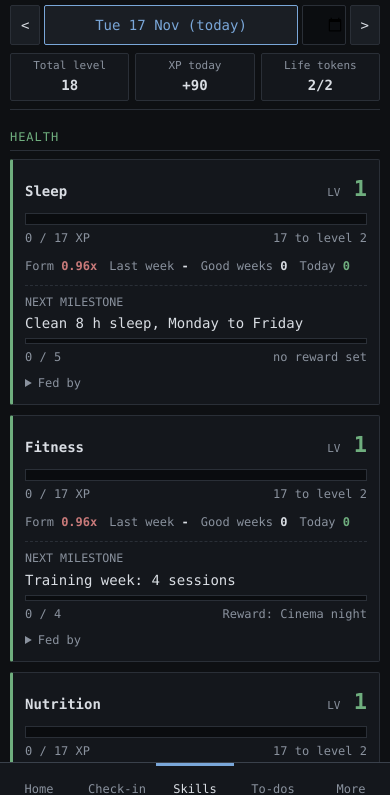
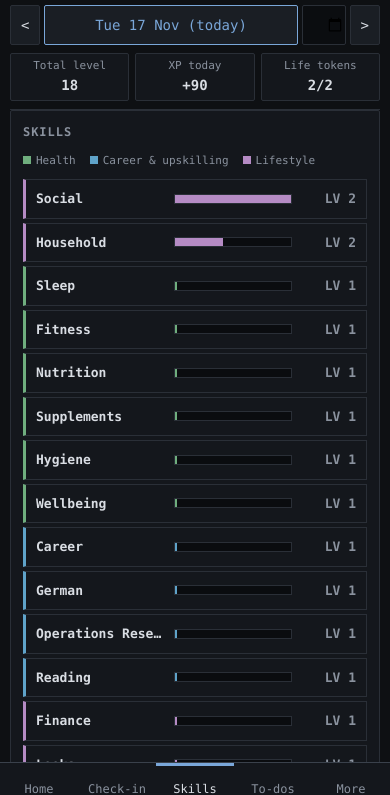
Before and after one commit to CianTwohig98/life-tracker, a website: page docs/index.html in a window 390 px wide. Both pictures are taken after a click on the button "Skills". Shown: the part 34-829 px from the top of the page. Drawn offline with Linux system fonts and the light colour scheme.

Commit message:
Skills page as one sorted bar chart with expandable detail, trimmed home page, fix Movement need bar, quick-add water
Co-Authored-By: Claude Sonnet 5.5 <noreply@anthropic.com>
Claude-Session: https://claude.ai/code/session_01CjbzXJdMwxeQvWnNfRii2a

```diff
--- a/docs/index.html
+++ b/docs/index.html
@@ -274,6 +274,24 @@ details.ds summary{margin:0}
 .tdadd{margin-top:10px}.row.nw{flex-wrap:nowrap}.row.nw input{flex:1;min-width:0}
 .tdopt{margin-top:6px}.tdopt summary{margin:0}.tdopt .fld{margin-top:8px}
 
+/* skills overview: one sorted bar chart, tap a row to open its detail */
+.legend{display:flex;flex-wrap:wrap;gap:4px 14px;margin:8px 0 10px;font-size:11px;color:var(--mu)}
+.lg i{display:inline-block;width:8px;height:8px;margin-right:5px}
+.skr{background:var(--p1);border:1px solid var(--line);border-left:3px solid var(--gc);margin-bottom:4px}
+.skrow{display:grid;grid-template-columns:minmax(96px,34%) 1fr 52px;gap:10px;align-items:center;width:100%;padding:9px 10px;background:none;border:0;color:inherit;font:inherit;text-align:left;cursor:pointer}
+.skrow .skn{overflow:hidden;text-overflow:ellipsis;white-space:nowrap}
+.skbar{height:10px;background:#0a0c0f;border:1px solid var(--line);overflow:hidden}
+.skbar>i{display:block;height:100%;background:var(--gc)}
+.skrow .skl{text-align:right;font-variant-numeric:tabular-nums;color:var(--mu);white-space:nowrap}
+.skr.open{border-color:var(--line2)}
+.skr.open .skrow .skl{color:var(--tx,inherit)}
+.skr .sk{border:0;border-top:1px solid var(--line);border-left:0;background:none;margin:0}
+.skr .sk .skh{display:none}
+details.card>summary{cursor:pointer}
+.skrow{grid-template-columns:minmax(112px,40%) 1fr 54px}
+.skrow .skn{font-size:13px}
+.skrow .skl{font-size:13px;font-weight:700}
+
 </style>
 </head>
 <body>
@@ -367,7 +385,7 @@ const HOME_TASKS = [
   { id: 't_dishes', label: 'Dishes, wipe counters', fill: { kitchen: 25 }, xp: 5 },
   { id: 't_hall', label: 'Tidy hallway', fill: { hallway: 30 }, xp: 5 }
 ];
-const REV = 7;
+const REV = 8;
 const ALL3 = ['morning', 'afternoon', 'night'], PN = ['afternoon', 'night'];
 const MULTI = { study_de: ALL3, study_or: ALL3, job_time: ALL3, reading: ALL3, walk: ALL3, water: ALL3, workout: ALL3, home: PN, cashflow: PN, roles_found: PN, apps_sent: PN, org_browsed: PN, uni_browsed: PN, coffee_chat: PN, outreach: PN, avoided: PN };
 
@@ -457,7 +475,7 @@ function defaultConfig() {
     { id: 'b_sleep', name: 'Sleep', src: ['sleep_dur'] },
     { id: 'b_food', name: 'Nutrition', src: ['meal_b', 'meal_l', 'meal_d'] },
     { id: 'b_water', name: 'Hydration', src: ['water'] },
-    { id: 'b_move', name: 'Movement', src: ['walk'] },
+    { id: 'b_move', name: 'Movement', src: ['walk', 'workout'], mode: 'max' },
     { id: 'b_supp', name: 'Supplements', src: suppIds },
     { id: 'b_hyg', name: 'Hygiene', src: ['teeth_am', 'teeth_pm', 'shower'] },
     { id: 'b_home', name: 'Household', src: ['home'] },
@@ -502,6 +520,7 @@ function upgradeConfig(cfg) {
   if (!cfg || (cfg.rev || 0) >= REV) return cfg;
   const def = defaultConfig(), byId = {}; def.indicators.forEach(i => { byId[i.id] = i; });
   const from = cfg.rev || 0;
+  if (from < 8) { const mv = (cfg.bars || []).find(b => b.id === 'b_move'); if (mv && mv.src.length === 1 && mv.src[0] === 'walk') { mv.src = ['walk', 'workout']; mv.mode = 'max'; } }
   if (from < 7) {
     for (const i of (cfg.indicators || [])) { const d = byId[i.id]; if (d && d.abs && d.kind === 'binary') { i.abs = true; i.optional = true; i.unitXp = d.unitXp; } }
     const sm = (cfg.indicators || []).find(i => i.id === 'smoked'); if (sm && !sm.alsoDebuff) sm.alsoDebuff = { skill: 'fitness', xp: -5 };
@@ -1018,6 +1037,8 @@ function liveFraction(ind, v, S, needLevel) {
     case 'tier': { const o = ind.options.find(o => o.id === x); return o ? (o.bar != null ? o.bar : clamp(o.s, 0, 1)) : 0; }
     case 'binary': if (ind.invert) return (ind.id in v && !x) ? 1 : 0; return (ind.id in v ? !!x : ind.defaultVal === true) ? 1 : 0;
     case 'rating': { const n = num(x); return n == null ? 0 : n / 10; }
+    case 'effort': { const n = num(x); return n == null ? 0 : clamp(n / (ind.target || 30), 0, 1); }
+    case 'workout': { const n = x && typeof x === 'object' ? num(x.min) : null; return n == null || n <= 0 ? 0 : clamp(n / (ind.target || 60), 0, 1); }
     case 'need': case 'rooms': return (needLevel != null ? needLevel : 0) / 100;
     default: return 0;
   }
@@ -1029,7 +1050,7 @@ function barsFor(state, res, date) {
     const srcs = b.src.map(id => cfg.indicators.find(i => i.id === id)).filter(i => i && !i.off);
     if (!srcs.length) return null;
     const vals = srcs.map(i => liveFraction(i, v, cfg.settings, dr && dr.need ? dr.need[i.id] : null));
-    const pct = Math.round(100 * mean(vals));
+    const pct = Math.round(100 * (b.mode === 'max' ? Math.max.apply(null, vals) : mean(vals)));
     const any = srcs.some(i => i.kind === 'need' || i.kind === 'rooms' || (i.id in v) || (i.defaultVal === true && day.slots && day.slots[i.slot]));
     return { id: b.id, name: b.name, pct, any, kind: srcs[0].kind };
   }).filter(Boolean);
@@ -1349,7 +1370,7 @@ if (typeof module !== 'undefined' && module.exports) module.exports = root.LifeR
   if (typeof module !== 'undefined' && module.exports) module.exports = api; else root.LTSync = api;
 })(typeof window !== 'undefined' ? window : globalThis);
 
-window.LT_BUILD="2026-11-13 21:11";
+window.LT_BUILD="2026-11-17 11:18";
 </script>
 <script>
 /* Life Tracker UI */
@@ -1379,7 +1400,7 @@ const mem = {}; let storageOk = true;
 const lsGet = k => { try { return localStorage.getItem(k); } catch (e) { storageOk = false; return mem[k] || null; } };
 const lsSet = (k, v) => { try { localStorage.setItem(k, v); } catch (e) { storageOk = false; mem[k] = v; } };
 let TODAY = todayStr(), appMode = 'real', state, res;
-const ui = { actOpen: null, actSel: {}, tab: 'dashboard', slot: 'morning', date: TODAY, simPersona: 'consistent', simDays: 90, sim: null, simAll: null };
+const ui = { skOpen: null, actOpen: null, actSel: {}, tab: 'dashboard', slot: 'morning', date: TODAY, simPersona: 'consistent', simDays: 90, sim: null, simAll: null };
 (function () { const h = new Date().getHours(); ui.slot = h < 11 ? 'morning' : h < 18 ? 'afternoon' : 'night'; })();
 
 function migrate(s) {
@@ -1528,9 +1549,9 @@ function vRecs() {
 function roomsCard() {
   const home = homeInd(), r = res.days[ui.date], rd = home && r && r.rooms && r.rooms[home.id]; if (!rd) return '';
   const rows = home.rooms.map(x => ({ id: x.id, name: x.name, lv: rd.rooms[x.id] })).sort((a, b) => a.lv - b.lv);
-  return '<div class="card"><div class="row sp"><h2 style="margin:0">Household &middot; ' + Math.round(rd.total) + '%</h2><span class="unit">weakest room: ' + esc(rows[0].name) + '</span></div><div style="margin-top:12px">' +
+  return '<details class="card"><summary>Rooms &middot; weakest: ' + esc(rows[0].name) + ' ' + Math.round(rows[0].lv) + '%</summary><div style="margin-top:12px">' +
     rows.map((x, i) => '<div class="rm' + (i === 0 && x.lv < 50 ? ' low' : '') + '"><span class="nm">' + esc(x.name) + '</span><div class="bar thin ' + barCls(x.lv) + '"><i style="width:' + Math.round(x.lv) + '%"></i></div><span class="unit">' + Math.round(x.lv) + '%</span></div>').join('') + '</div>' +
-    '</div>';
+    '</details>';
 }
 function vDashboard() {
   const d = ui.date, r = res.days[d], day = state.logs[d] || {};
@@ -1546,20 +1567,14 @@ function vDashboard() {
   const modeBadge = r && r.mode !== 'normal' ? '<span class="badge mode">' + esc(r.mode) + ' mode</span>' : '';
   const nextSlot = E.SLOTS.find(s => !(r && r.slots[s].logged)) || null;
   h += '<div class="grid g2">';
-  h += '<div class="card"><h2>Needs</h2>' + res.bars.map(b => '<div class="need"><div class="nh"><span>' + esc(b.name) + '</span><b>' + (b.any ? b.pct + '%' : '-') + '</b></div><div class="bar ' + barCls(b.pct) + (b.any ? '' : ' empty') + '"><i style="width:' + (b.any ? b.pct : 0) + '%"></i></div></div>').join('') + '</div>';
+  h += '<div class="card"><h2>Needs</h2>' + res.bars.map(b => '<div class="need"><div class="nh"><span>' + esc(b.name) + '</span><span class="row" style="gap:8px">' + (b.id === 'b_water' && d === TODAY ? '<button class="btn sm" data-act="quickWater">+250 ml</button>' : '') + (b.any ? '<b>' + b.pct + '%</b>' : '<small class="mu">not logged</small>') + '</span></div><div class="bar ' + barCls(b.pct) + (b.any ? '' : ' empty') + '"><i style="width:' + (b.any ? b.pct : 0) + '%"></i></div></div>').join('') + '</div>';
   h += '<div class="card"><div class="row sp"><h2 style="margin:0">' + (d === TODAY ? 'Today' : dlabel(d)) + '</h2><div class="row">' + dayBadge + modeBadge + slotDots(d) + '</div></div>';
   h += '<div class="big ' + (dayXp(d) >= 0 ? 'pos' : 'neg') + '">' + sg(dayXp(d)) + ' <small>XP</small></div>';
   h += '<div class="row" style="margin:8px 0 12px"><label class="mu">Priority today</label><select data-in="priority">' + priorityOptions(day.priority) + '</select></div>';
-  h += '<button class="btn pri" data-act="openSlot" data-id="' + (nextSlot || 'night') + '">' + (nextSlot ? 'Check in: ' + nextSlot : 'All check-ins done, review night') + '</button></div>';
+  h += '</div>';
   h += '</div>';
   h += '<div class="grid g2" style="margin-top:12px">' + roomsCard() + '<div class="card"><h2>Weekly goals</h2>' + (res.weekly.map(w => { const p = Math.min(100, Math.round(w.count / w.goal * 100)); return '<div class="goal"><div class="nh"><span>' + esc(w.name) + '</span><b>' + w.count + ' / ' + w.goal + '</b></div><div class="bar thin ' + (p >= 100 ? 'hi' : p >= 50 ? 'mid' : 'lo') + '"><i style="width:' + p + '%"></i></div></div>'; }).join('') || '<p class="mu">No weekly goals set.</p>') + '</div></div>';
-  for (const grp of skillsByGroup()) {
-    h += '<div class="sec" style="border-bottom-color:' + gcol(grp.g) + '"><h2 style="color:' + gcol(grp.g) + '">' + esc(grp.g) + '</h2><span class="unit">' + grp.skills.length + ' skills</span></div><div class="grid g3">' + grp.skills.map(s => {
-      const k = res.skills[s.id]; if (!k) return ''; const a = r ? r.skills[s.id] : null; const dx = a ? a.gain - a.loss : 0;
-      return '<div class="card skill" style="--gc:' + gcol(grp.g) + '"><div class="sh"><div><b>' + esc(s.name) + '</b><small class="' + (k.form >= 1 ? 'up' : 'dn') + '">form ' + k.form.toFixed(2) + 'x</small></div><div class="lv">' + k.level + '</div></div><div class="bar thin sk"><i style="width:' + Math.round(k.pct * 100) + '%"></i></div><div class="sf"><span>' + fmt(k.into) + ' / ' + fmt(k.need) + ' XP</span><span class="' + (dx >= 0 ? 'up' : 'dn') + '">' + sg(dx) + (d === TODAY ? ' today' : '') + '</span></div></div>';
-    }).join('') + '</div>';
-  }
-  h += '<div class="grid g2" style="margin-top:12px"><div class="card"><h2>Milestones in progress</h2>' + questList(true) + '</div>';
+  h += '<div class="grid g2" style="margin-top:12px">';
   const days30 = lastDays(30);
   h += '<div class="card"><h2>XP per day, last 30 days</h2>' + svgBars(days30.map(x => dayXp(x))) + '</div>';
   const mk = id => { const pts = []; days30.forEach((x, i) => { const v = state.logs[x] && state.logs[x].v ? E.num(state.logs[x].v[id]) : null; pts.push([i, v]); }); return pts; };
@@ -1832,11 +1847,15 @@ function skillCard(s, r) {
       : '<div class="nxt"><small>NEXT MILESTONE</small><div class="xpt"><span>none yet</span><button class="btn sm" data-act="newQuestFor" data-id="' + s.id + '">+ Milestone</button></div></div>') +
     '<details><summary>Fed by</summary><p class="hint">' + esc(fedBy(s)) + '</p></details></div>';
 }
+function skillOverview() {
+  const rows = cfg().skills.map(s => ({ s, k: res.skills[s.id] })).filter(x => x.k).sort((a, b) => b.k.xp - a.k.xp || b.k.level - a.k.level), top = Math.max(1, ...rows.map(x => x.k.xp)), r = res.days[ui.date];
+  return '<div class="card"><h2>Skills</h2><div class="legend">' + skillsByGroup().map(g => '<span class="lg"><i style="background:' + gcol(g.g) + '"></i>' + esc(g.g) + '</span>').join('') + '</div>' +
+    rows.map(x => { const open = ui.skOpen === x.s.id; return '<div class="skr' + (open ? ' open' : '') + '" style="--gc:' + gcol(x.s.group) + '"><button class="skrow" data-act="skopen" data-id="' + x.s.id + '"><span class="skn">' + esc(x.s.name) + '</span><span class="skbar"><i style="width:' + Math.max(1.5, x.k.xp / top * 100).toFixed(1) + '%"></i></span><span class="skl">LV ' + x.k.level + '</span></button>' + (open ? skillCard(x.s, r) : '') + '</div>'; }).join('') + '</div>';
+}
 function vSkills() {
   const d = ui.date, r = res.days[d];
-  let h = '';
-  for (const grp of skillsByGroup()) h += '<div class="gh2" style="--gc:' + gcol(grp.g) + '">' + esc(grp.g) + '</div><div class="skgrid">' + grp.skills.map(s => skillCard(s, r)).join('') + '</div>';
-  h += '<div class="card" style="margin-top:12px"><h2>Why did I get this XP? &middot; ' + dlabel(d) + '</h2>';
+  let h = skillOverview();
+  h += '<details class="card" style="margin-top:12px"><summary>Why did I get this XP? &middot; ' + dlabel(d) + '</summary><div style="margin-top:10px">';
   if (!r) h += '<p class="mu">Nothing recorded for this date.</p>';
   else {
     if (r.priority) h += '<div class="note good">Priority bonus +' + Math.round(r.priority.bonus) + ' XP on ' + esc((indOf(r.priority.id) || {}).name) + '</div>';
@@ -1849,7 +1868,7 @@ function vSkills() {
         (a.cons ? '<tr><td>Weekly consistency bonus</td><td class="pos">+' + Math.round(a.cons) + '</td></tr>' : '') + (a.flat ? '<tr><td>Milestone bonus</td><td class="pos">+' + Math.round(a.flat) + '</td></tr>' : '') + (a.loss < -a.neg - 0.5 ? '<tr><td>Loss cap applied<span class="state">penalties are limited to a third of a level per week</span></td><td class="mu">' + sg(-a.loss) + '</td></tr>' : '') + '</tbody></table></div>';
     }
   }
-  return h + '</div>';
+  return h + '</div></details>';
 }
 
 /* ---------- simulate ---------- */
@@ -2089,6 +2108,8 @@ const ACT = {
   set: t => { const day = getDay(ui.date), id = t.dataset.id; const val = t.dataset.num ? Number(t.dataset.val) : t.dataset.val; if (day.v[id] === val) delete day.v[id]; else day.v[id] = val; persist(); },
   setc: t => { const day = getDay(ui.date), k = t.dataset.id + '_cost'; if (day.v[k] === t.dataset.val) delete day.v[k]; else day.v[k] = t.dataset.val; persist(); },
   setbool: t => { const day = getDay(ui.date), id = t.dataset.id, val = t.dataset.val === 'true'; if (id in day.v && day.v[id] === val) delete day.v[id]; else day.v[id] = val; persist(); },
+  skopen: t => { ui.skOpen = ui.skOpen === t.dataset.id ? null : t.dataset.id; render(); },
+  quickWater: () => { const ind = indOf('water'); if (!ind) return; const day = getDay(TODAY), h = new Date().getHours(), slot = h < 12 ? 'morning' : h < 18 ? 'afternoon' : 'night', slots = slotsOf(ind), sl = slots.includes(slot) ? slot : slots[slots.length - 1]; setPart(day, ind, sl, (partVal(day, ind, sl) || 0) + (ind.tap || 250)); persist(); },
   actopen: t => { ui.actOpen = ui.actOpen === t.dataset.id ? null : t.dataset.id; render(); },
   allon: t => { const day = getDay(ui.date), ids = t.dataset.ids.split(','), all = ids.every(id => day.v[id] === true); ids.forEach(id => { if (all) delete day.v[id]; else day.v[id] = true; }); persist(); },
   toggle: t => { const day = getDay(ui.date), id = t.dataset.id, ind = indOf(id); const cur = id in day.v ? !!day.v[id] : ind.defaultVal === true; day.v[id] = !cur; persist(); },
--- a/docs/sw.js
+++ b/docs/sw.js
@@ -1,4 +1,4 @@
-const CACHE='lt-mwfexjz6';const FILES=['./','index.html','manifest.webmanifest','icon-192.png','icon-512.png','icon-180.png'];
+const CACHE='lt-mwkjhoai';const FILES=['./','index.html','manifest.webmanifest','icon-192.png','icon-512.png','icon-180.png'];
 self.addEventListener('install',e=>{e.waitUntil(caches.open(CACHE).then(c=>c.addAll(FILES)).then(()=>self.skipWaiting()))});
 self.addEventListener('activate',e=>{e.waitUntil(caches.keys().then(k=>Promise.all(k.filter(x=>x!==CACHE).map(x=>caches.delete(x)))).then(()=>self.clients.claim()))});
 self.addEventListener('fetch',e=>{if(e.request.method!=='GET'||new URL(e.request.url).origin!==location.origin)return;e.respondWith(fetch(e.request).then(r=>{const c=r.clone();caches.open(CACHE).then(x=>x.put(e.request,c));return r}).catch(()=>caches.match(e.request).then(r=>r||caches.match('index.html'))))});
--- a/src/app_2.js
+++ b/src/app_2.js
@@ -80,6 +80,8 @@ const ACT = {
   set: t => { const day = getDay(ui.date), id = t.dataset.id; const val = t.dataset.num ? Number(t.dataset.val) : t.dataset.val; if (day.v[id] === val) delete day.v[id]; else day.v[id] = val; persist(); },
   setc: t => { const day = getDay(ui.date), k = t.dataset.id + '_cost'; if (day.v[k] === t.dataset.val) delete day.v[k]; else day.v[k] = t.dataset.val; persist(); },
   setbool: t => { const day = getDay(ui.date), id = t.dataset.id, val = t.dataset.val === 'true'; if (id in day.v && day.v[id] === val) delete day.v[id]; else day.v[id] = val; persist(); },
+  skopen: t => { ui.skOpen = ui.skOpen === t.dataset.id ? null : t.dataset.id; render(); },
+  quickWater: () => { const ind = indOf('water'); if (!ind) return; const day = getDay(TODAY), h = new Date().getHours(), slot = h < 12 ? 'morning' : h < 18 ? 'afternoon' : 'night', slots = slotsOf(ind), sl = slots.includes(slot) ? slot : slots[slots.length - 1]; setPart(day, ind, sl, (partVal(day, ind, sl) || 0) + (ind.tap || 250)); persist(); },
   actopen: t => { ui.actOpen = ui.actOpen === t.dataset.id ? null : t.dataset.id; render(); },
   allon: t => { const day = getDay(ui.date), ids = t.dataset.ids.split(','), all = ids.every(id => day.v[id] === true); ids.forEach(id => { if (all) delete day.v[id]; else day.v[id] = true; }); persist(); },
   toggle: t => { const day = getDay(ui.date), id = t.dataset.id, ind = indOf(id); const cur = id in day.v ? !!day.v[id] : ind.defaultVal === true; day.v[id] = !cur; persist(); },
--- a/src/style.css
+++ b/src/style.css
@@ -258,3 +258,21 @@ details.ds summary{margin:0}
 .ptot b{color:var(--tx,inherit)}
 .tdadd{margin-top:10px}.row.nw{flex-wrap:nowrap}.row.nw input{flex:1;min-width:0}
 .tdopt{margin-top:6px}.tdopt summary{margin:0}.tdopt .fld{margin-top:8px}
+
+/* skills overview: one sorted bar chart, tap a row to open its detail */
+.legend{display:flex;flex-wrap:wrap;gap:4px 14px;margin:8px 0 10px;font-size:11px;color:var(--mu)}
+.lg i{display:inline-block;width:8px;height:8px;margin-right:5px}
+.skr{background:var(--p1);border:1px solid var(--line);border-left:3px solid var(--gc);margin-bottom:4px}
+.skrow{display:grid;grid-template-columns:minmax(96px,34%) 1fr 52px;gap:10px;align-items:center;width:100%;padding:9px 10px;background:none;border:0;color:inherit;font:inherit;text-align:left;cursor:pointer}
+.skrow .skn{overflow:hidden;text-overflow:ellipsis;white-space:nowrap}
+.skbar{height:10px;background:#0a0c0f;border:1px solid var(--line);overflow:hidden}
+.skbar>i{display:block;height:100%;background:var(--gc)}
+.skrow .skl{text-align:right;font-variant-numeric:tabular-nums;color:var(--mu);white-space:nowrap}
+.skr.open{border-color:var(--line2)}
+.skr.open .skrow .skl{color:var(--tx,inherit)}
+.skr .sk{border:0;border-top:1px solid var(--line);border-left:0;background:none;margin:0}
+.skr .sk .skh{display:none}
+details.card>summary{cursor:pointer}
+.skrow{grid-template-columns:minmax(112px,40%) 1fr 54px}
+.skrow .skn{font-size:13px}
+.skrow .skl{font-size:13px;font-weight:700}
```
Also changed, not shown: src/app_1.js (+14 -16 lines), src/engine.js (+6 -3 lines), tests/unit_test.js (+15 -0 lines).
